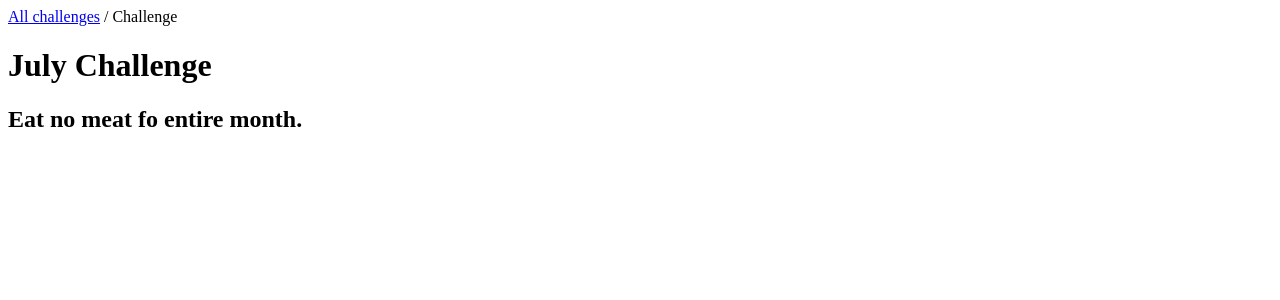
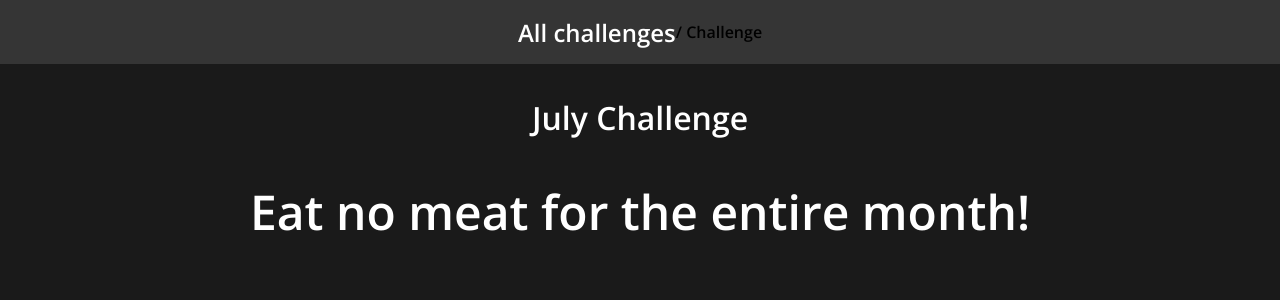
Before and after one commit to grombor/python, a Django app: page /challenges/july in a window 1280 px wide. Shown: the top 300 px of the page. Run offline with Django 3.2, Linux system fonts and the light colour scheme.

Commit message:
added css styling

```diff
--- /dev/null
+++ b/django/monthly_challenges/challenges/static/challenges/challenge.css
@@ -0,0 +1,20 @@
+h1,
+h2 {
+    text-align: center;
+    color: white;
+}
+
+h1 {
+    font-size: 2rem;
+    margin: 2rem 0 1rem 0;
+}
+
+h2 {
+    font-size: 3rem;
+    font-weight: bolder;
+}
+
+.fallback {
+    text-align: center;
+    color: white;
+}
--- /dev/null
+++ b/django/monthly_challenges/challenges/static/challenges/includes/header.css
@@ -0,0 +1,25 @@
+header {
+    width: 100%;
+    height: 4rem;
+    background-color: #353535;
+}
+
+header nav {
+    width: 100%;
+    height: 100%;
+    display: flex;
+    justify-content: center;
+    align-items: center;
+}
+
+header nav a {
+    color: white;
+    font-size: 1.5rem;
+    font-weight: bold;
+    text-decoration: none;
+}
+
+header nav a:hover,
+header nav a:active {
+    color: #99166d;
+}
--- a/django/monthly_challenges/challenges/templates/challenges/challenge.html
+++ b/django/monthly_challenges/challenges/templates/challenges/challenge.html
@@ -1,4 +1,11 @@
 {% extends 'base.html' %}
+{% load static %}
+
+{% block css_files %}
+  <link rel="stylesheet" href="{% static "challenges/challenge.css" %}">
+  <link rel="stylesheet" href="{% static "challenges/includes/header.css" %}">
+{% endblock css_files %}
+
 
 {% block page_title %}
     {{ month_name|title }} Challenge
@@ -11,6 +18,6 @@
     {% if text is not None %}
         <h2>{{ text }}</h2>
     {% else %}
-        <p>There is no challenge for december</p>
+        <p class="fallback">There is no challenge for december</p>
     {% endif %}
 {% endblock content %}
--- a/django/monthly_challenges/challenges/templates/challenges/index.html
+++ b/django/monthly_challenges/challenges/templates/challenges/index.html
@@ -1,4 +1,10 @@
 {% extends 'base.html' %}
+{% load static %}
+
+{% block css_files %}
+  <link rel="stylesheet" href="{% static "challenges/challenges.css" %}">
+  <link rel="stylesheet" href="{% static "challenges/includes/header.css" %}">
+{% endblock css_files %}
 
 {% block page_title %}
 All challenges
--- a/django/monthly_challenges/challenges/urls.py
+++ b/django/monthly_challenges/challenges/urls.py
@@ -1,9 +1,9 @@
 from django.urls import path
+
 from . import views
 
-
 urlpatterns = [
-    path("", views.index, name="index"),
+    path("", views.index, name="index"), # /challenges/
     path("<int:month>", views.monthly_challenge_by_number),
-    path("<str:month>", views.monthly_challenge, name='month-challenge'),
+    path("<str:month>", views.monthly_challenge, name="month-challenge")
 ]
--- a/django/monthly_challenges/challenges/views.py
+++ b/django/monthly_challenges/challenges/views.py
@@ -1,44 +1,39 @@
-from django.http.response import HttpResponseNotFound, HttpResponseRedirect, Http404
+from django.shortcuts import render
+from django.http import Http404, HttpResponseNotFound, HttpResponseRedirect
 from django.urls import reverse
-from django.shortcuts import render
-
-import challenges
-
-# Variables
 
 monthly_challenges = {
-    "january": "Eat no meat fo entire month.",
-    "february": "Walk for at least 20 minutes every day.",
-    "march": "Learn django at least 20 minutes every day.",
-    "april": "Eat no meat fo entire month.",
-    "may": "Walk for at least 20 minutes every day.",
-    "june": "Learn django at least 20 minutes every day.",
-    "july": "Eat no meat fo entire month.",
-    "august": "Walk for at least 20 minutes every day.",
-    "september": "Learn django at least 20 minutes every day.",
-    "october": "Eat no meat fo entire month.",
-    "november": "Walk for at least 20 minutes every day.",
-    "december": None,
+    "january": "Eat no meat for the entire month!",
+    "february": "Walk for at least 20 minutes every day!",
+    "march": "Learn Django for at least 20 minutes every day!",
+    "april": "Eat no meat for the entire month!",
+    "may": "Walk for at least 20 minutes every day!",
+    "june": "Learn Django for at least 20 minutes every day!",
+    "july": "Eat no meat for the entire month!",
+    "august": "Walk for at least 20 minutes every day!",
+    "september": "Learn Django for at least 20 minutes every day!",
+    "october": "Eat no meat for the entire month!",
+    "november": "Walk for at least 20 minutes every day!",
+    "december": None
 }
 
-# Challenge view
-
+# Create your views here.
 
 def index(request):
     months = list(monthly_challenges.keys())
+
     return render(request, "challenges/index.html", {
         "months": months
     })
-
 
 def monthly_challenge_by_number(request, month):
     months = list(monthly_challenges.keys())
 
     if month > len(months):
-        return HttpResponseNotFound("This month is not supported.")
+        return HttpResponseNotFound("Invalid month")
 
-    redirect_month = months[month-1]
-    redirect_path = reverse('month-challenge', args=[str(redirect_month)])
+    redirect_month = months[month - 1]
+    redirect_path = reverse("month-challenge", args=[redirect_month]) # /challenge/january
     return HttpResponseRedirect(redirect_path)
 
 
--- /dev/null
+++ b/django/monthly_challenges/static/styles.css
@@ -0,0 +1,10 @@
+@import url('https://fonts.googleapis.com/css2?family=Open+Sans:wght@600&display=swap');
+
+html {
+    font-family: 'Open Sans', sans-serif;
+}
+
+body {
+    margin: 0;
+    background-color: #1a1a1a;
+}
--- a/django/monthly_challenges/templates/base.html
+++ b/django/monthly_challenges/templates/base.html
@@ -1,3 +1,5 @@
+{% load static %}
+
 <!DOCTYPE html>
 <html lang="en">
   <head>
@@ -5,6 +7,12 @@
     <meta http-equiv="X-UA-Compatible" content="IE=edge" />
     <meta name="viewport" content="width=device-width, initial-scale=1.0" />
     <title>{% block page-title %}My monthly challenges{% endblock page-title %}</title>
+
+    <link rel="stylesheet" href=" {% static 'styles.css' %} ">
+
+    {% block css_files %}
+    {% endblock css_files %}
+
   </head>
   <body>
     {% block content %}
```
Also changed, not shown: django/monthly_challenges/challenges/static/challenges/challenges.css (added, +37 -0 lines), django/monthly_challenges/monthly_challenges/settings.py (+13 -17 lines).
